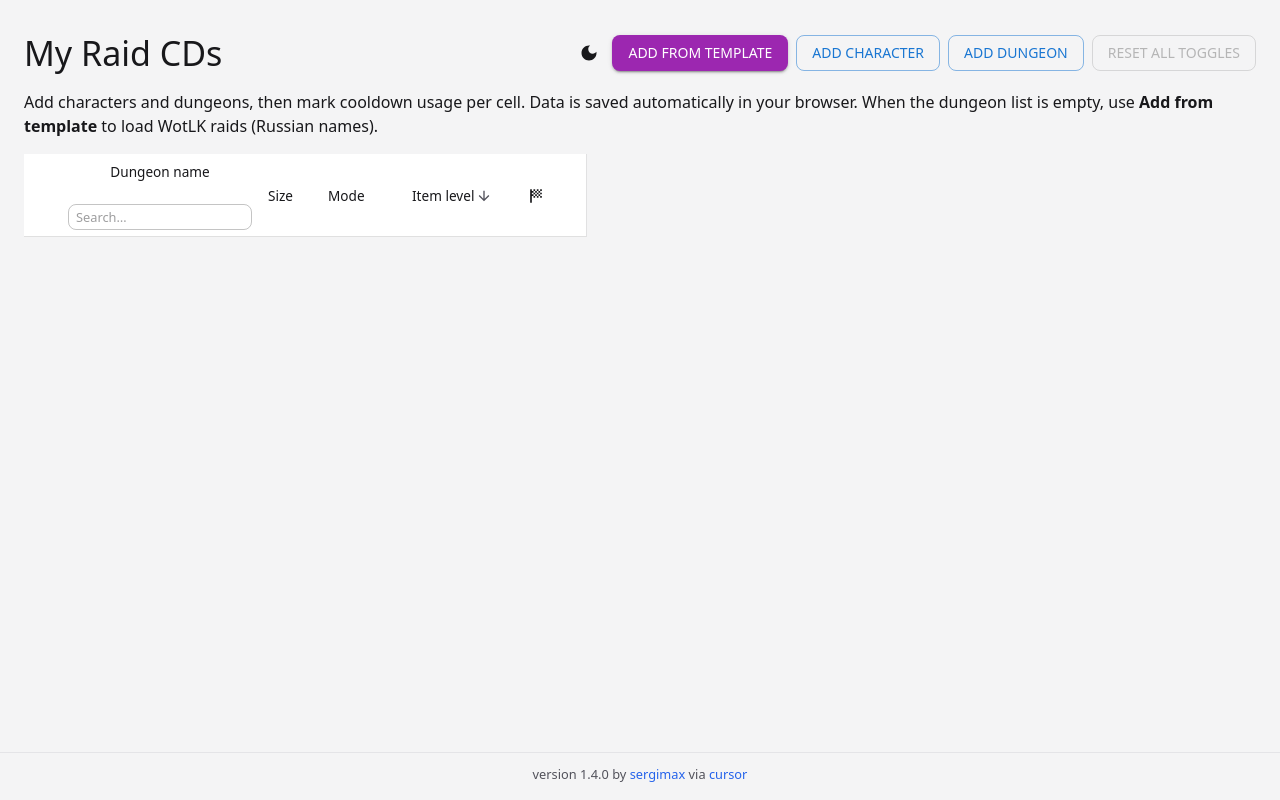
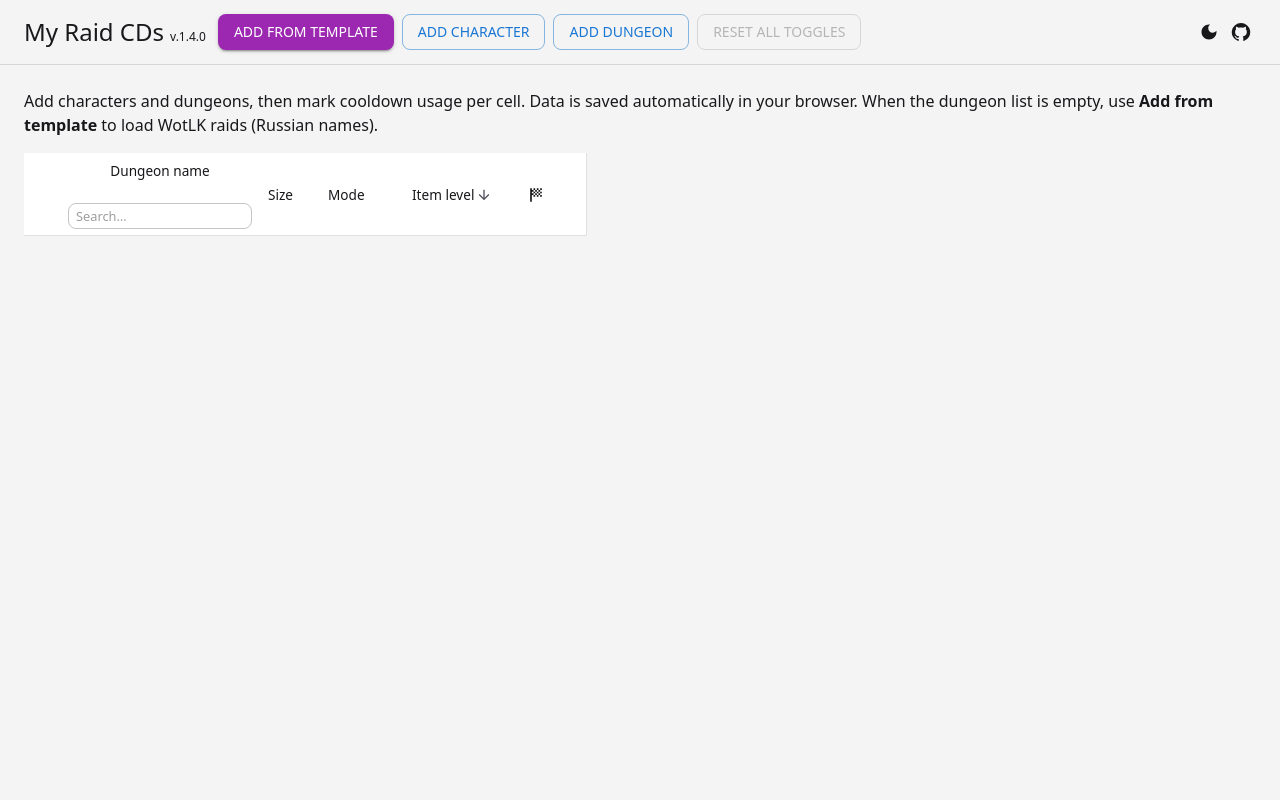
Before and after one commit to sergimax/my-raid-cds, a React (Vite) app: page / in a window 1280 px wide. Built offline with nearby package versions, Linux system fonts and the light colour scheme.

Commit message:
refactor(AppHeader): restructure header component to include tracker controls and remove AppFooter; add AppMetaInfo and AppVersionLabel components

```diff
--- a/src/App.css
+++ b/src/App.css
@@ -6,7 +6,7 @@
 
 .app-main {
   flex: 1;
-  padding-top: 2rem;
+  padding-top: 1.5rem;
   padding-bottom: 1rem;
   padding-left: 1.5rem;
   padding-right: 1.5rem;
--- a/src/App.tsx
+++ b/src/App.tsx
@@ -1,11 +1,9 @@
 import {
-  AppFooter,
   AppHeader,
   AppIntro,
   CharacterForm,
   DungeonForm,
   RaidTrackerTable,
-  ThemeModeToggle,
   TrackerControls,
 } from "./components/index.ts";
 import "./App.css";
@@ -20,21 +18,8 @@ function App() {
 
   return (
     <div className="app-shell">
-      <Container
-        className="app-main"
-        component="main"
-        maxWidth={false}
-        disableGutters
-      >
-        <Stack spacing={2}>
       <AppHeader
-            actions={
-              <Stack
-                direction="row"
-                spacing={1}
-                sx={{ alignItems: "center", flexWrap: "wrap" }}
-              >
-                <ThemeModeToggle />
+        center={
           <TrackerControls
             showCharacterForm={tracker.showCharacterForm}
             showDungeonForm={tracker.showDungeonForm}
@@ -45,9 +30,15 @@ function App() {
             showAddFromTemplate={tracker.dungeons.length === 0}
             onAddFromTemplate={tracker.handleAddFromTemplate}
           />
-              </Stack>
         }
       />
+      <Container
+        className="app-main"
+        component="main"
+        maxWidth={false}
+        disableGutters
+      >
+        <Stack spacing={2}>
           <AppIntro visible={showIntro} />
 
           {tracker.storageError ? (
@@ -91,8 +82,6 @@ function App() {
           />
         </Stack>
       </Container>
-
-      <AppFooter />
     </div>
   );
 }
--- a/src/components/app-footer/index.tsx
+++ /dev/null
@@ -1,33 +0,0 @@
-import "./styles.css";
-
-export function AppFooter() {
-  return (
-    <footer
-      className="app-footer"
-      aria-label={`Version ${__APP_VERSION__} by sergimax via cursor`}
-    >
-      <span className="app-footer-line">
-        version{" "}
-        <span className="app-footer-version">{__APP_VERSION__}</span>
-        {" "}
-        by{" "}
-        <a
-          href="https://github.com/sergimax"
-          target="_blank"
-          rel="noopener noreferrer"
-        >
-          sergimax
-        </a>
-        {" "}
-        via{" "}
-        <a
-          href="https://cursor.com"
-          target="_blank"
-          rel="noopener noreferrer"
-        >
-          cursor
-        </a>
-      </span>
-    </footer>
-  );
-}
--- a/src/components/app-footer/styles.css
+++ /dev/null
@@ -1,27 +0,0 @@
-.app-footer {
-  margin-top: auto;
-  padding: 0.75rem 1rem 1rem;
-  border-top: 1px solid var(--border, #e4e4e7);
-  display: flex;
-  flex-wrap: wrap;
-  align-items: center;
-  justify-content: center;
-  font-size: 0.8em;
-  color: var(--text-muted, #52525b);
-}
-
-.app-footer-line {
-  text-align: center;
-}
-
-.app-footer-version {
-  font-variant-numeric: tabular-nums;
-}
-
-.app-footer a {
-  color: var(--link);
-}
-
-.app-footer a:hover {
-  color: var(--link-hover);
-}
--- a/src/components/app-footer/types.ts
+++ /dev/null
@@ -1,2 +0,0 @@
-/** Reserved — `AppFooter` currently takes no props. */
-export type AppFooterProps = Record<string, never>;
--- a/src/components/app-header/index.tsx
+++ b/src/components/app-header/index.tsx
@@ -1,25 +1,70 @@
-import type { ReactNode } from "react";
-import { Stack, Typography } from "@mui/material";
+import { AppBar, Box, Toolbar, Typography } from "@mui/material";
+import { AppMetaInfo, AppVersionLabel } from "../app-meta-info/index.tsx";
+import { ThemeModeToggle } from "../theme-mode-toggle/index.tsx";
+import type { AppHeaderProps } from "./types.ts";
 
-export type AppHeaderProps = {
-  actions?: ReactNode;
-};
+export type { AppHeaderProps } from "./types.ts";
 
-export function AppHeader({ actions }: AppHeaderProps) {
+export function AppHeader({ center }: AppHeaderProps) {
   return (
-    <Stack
-      direction={{ xs: "column", sm: "row" }}
-      spacing={1.5}
+    <AppBar
+      position="sticky"
+      color="inherit"
+      elevation={0}
       sx={{
-        alignItems: { xs: "stretch", sm: "center" },
-        justifyContent: "space-between",
-        gap: 1.5,
+        bgcolor: "background.default",
+        borderBottom: 1,
+        borderColor: "divider",
       }}
     >
-      <Typography component="h1" variant="h4">
-        My Raid CDs
-      </Typography>
-      {actions ? <div>{actions}</div> : null}
-    </Stack>
+      <Toolbar
+        disableGutters
+        sx={{
+          px: { xs: 2, sm: 3 },
+          py: 1,
+          gap: 1.5,
+          flexWrap: "wrap",
+          alignItems: "center",
+        }}
+      >
+        <Box
+          sx={{
+            display: "flex",
+            alignItems: "baseline",
+            gap: 0.75,
+            flexShrink: 0,
+          }}
+        >
+          <Typography component="h1" variant="h5">
+            My Raid CDs
+          </Typography>
+          <AppVersionLabel />
+        </Box>
+        {center ? (
+          <Box
+            sx={{
+              display: "flex",
+              flexWrap: "wrap",
+              alignItems: "center",
+              gap: 1,
+            }}
+          >
+            {center}
+          </Box>
+        ) : null}
+        <Box
+          sx={{
+            ml: "auto",
+            flexShrink: 0,
+            display: "flex",
+            alignItems: "center",
+            gap: 0.25,
+          }}
+        >
+          <ThemeModeToggle />
+          <AppMetaInfo />
+        </Box>
+      </Toolbar>
+    </AppBar>
   );
 }
--- /dev/null
+++ b/src/components/app-meta-info/index.tsx
@@ -0,0 +1,37 @@
+import GitHubIcon from "@mui/icons-material/GitHub";
+import { IconButton, Tooltip, Typography } from "@mui/material";
+
+const GITHUB_PROFILE_URL = "https://github.com/sergimax";
+const AUTHOR_HINT = "by sergimax via cursor";
+
+export function AppVersionLabel() {
+  return (
+    <Typography
+      component="span"
+      variant="caption"
+      color="text.secondary"
+      aria-label={`Version ${__APP_VERSION__}`}
+      sx={{ fontVariantNumeric: "tabular-nums", lineHeight: 1 }}
+    >
+      v.{__APP_VERSION__}
+    </Typography>
+  );
+}
+
+export function AppMetaInfo() {
+  return (
+    <Tooltip title={AUTHOR_HINT}>
+      <IconButton
+        component="a"
+        href={GITHUB_PROFILE_URL}
+        target="_blank"
+        rel="noopener noreferrer"
+        size="small"
+        color="inherit"
+        aria-label={AUTHOR_HINT}
+      >
+        <GitHubIcon fontSize="small" />
+      </IconButton>
+    </Tooltip>
+  );
+}
--- a/src/components/index.ts
+++ b/src/components/index.ts
@@ -1,5 +1,5 @@
-export { AppFooter } from "./app-footer/index.tsx";
 export { AppHeader } from "./app-header/index.tsx";
+export { AppMetaInfo, AppVersionLabel } from "./app-meta-info/index.tsx";
 export { AppIntro } from "./app-intro/index.tsx";
 export { CharacterForm } from "./character-form/index.tsx";
 export { CompletionSummary } from "./completion-summary/index.tsx";
```
Also changed, not shown: src/components/app-header/types.ts (+6 -2 lines), src/components/app-header/styles.css (deleted). Lines whose indentation alone changed are shown as unchanged.
